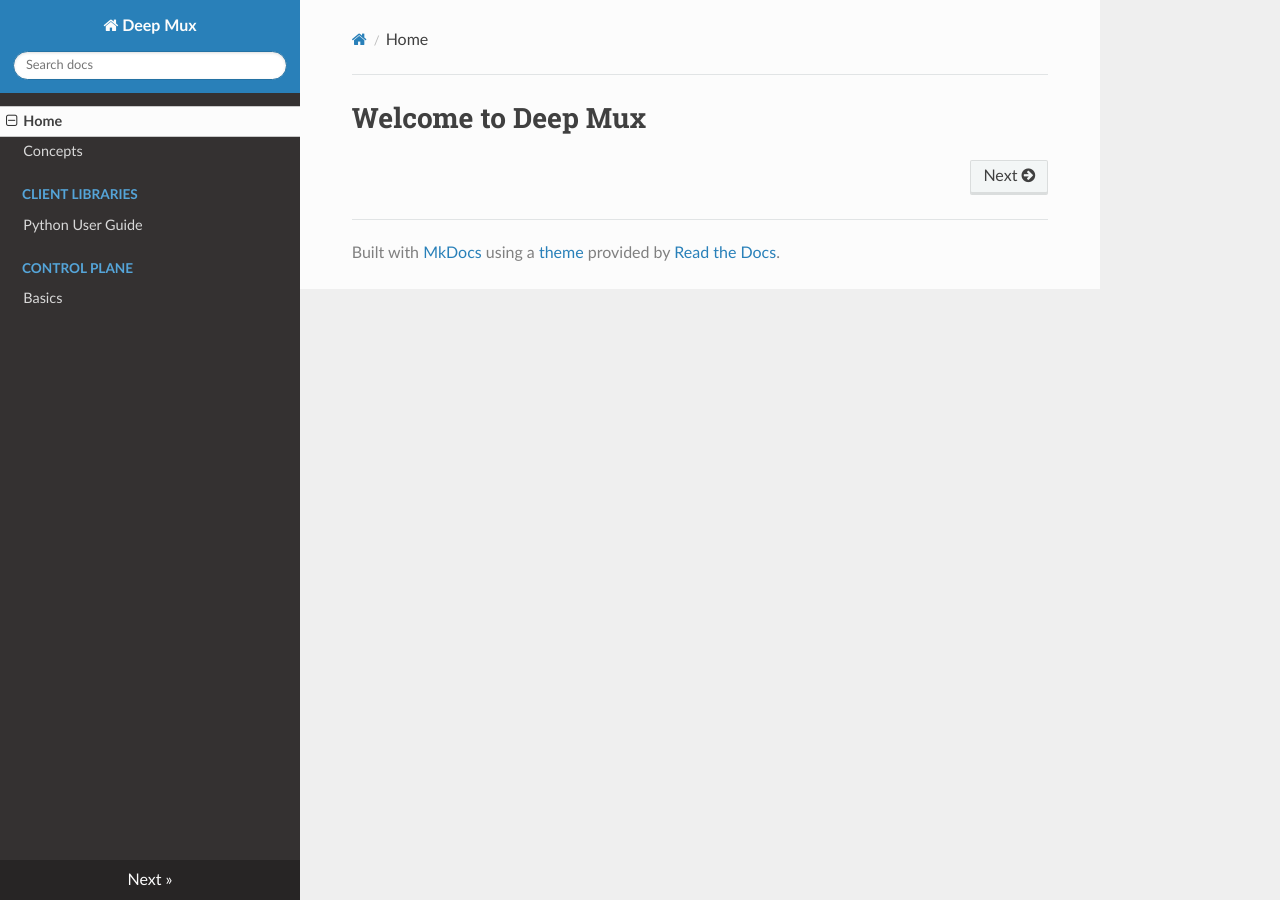
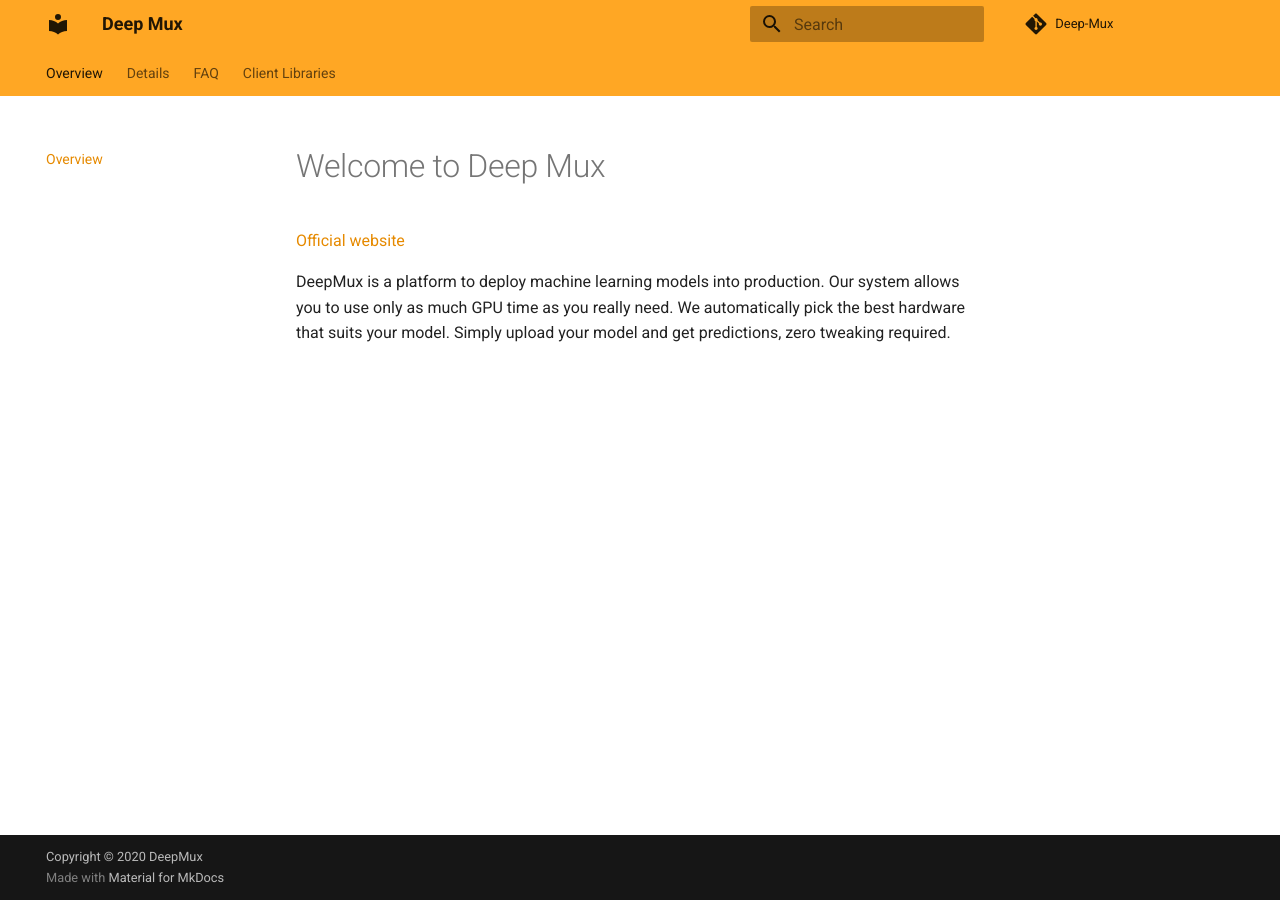
Before and after one commit to Deep-Mux/Deep-Mux.github.io, an MkDocs documentation site: the page built from docs/index.md, in a window 1280 px wide. Built offline with MkDocs 1.6.1 and Material for MkDocs 9.7.7, drawn with Linux system fonts in a browser that asks for light colours; nearby versions of some CDN libraries; comment, search, counter and statistics services are not loaded.

Commit message:
ready! material

```diff
--- a/docs/index.md
+++ b/docs/index.md
@@ -1 +1,8 @@
 # Welcome to Deep Mux
+
+[Official website](https://deepmux.com)
+
+DeepMux is a platform to deploy machine learning models into production.
+Our system allows you to use only as much GPU time as you really need.
+We automatically pick the best hardware that suits your model.
+Simply upload your model and get predictions, zero tweaking required.
--- a/mkdocs.yml
+++ b/mkdocs.yml
@@ -1,9 +1,23 @@
 site_name: Deep Mux
+site_description: Deep Mux documentation
+
+repo_name: Deep-Mux
+repo_url: https://github.com/Deep-Mux/deepmux-python
+
+copyright: Copyright &copy; 2020 DeepMux
+
 nav:
-  - Home: 'index.md'
-  - Concepts: 'concepts.md'
+  - Overview: index.md
+  - Details: details.md
+  - FAQ: faq.md
   - 'Client Libraries':
-    - 'Python User Guide': 'client-libraries/python/user-guide.md'
-  - 'Control Plane':
-    - 'Basics': 'control-plane/basics.md'
-theme: readthedocs
+    - 'Python': client-libraries/python.md
+theme:
+  name: material
+  palette:
+    scheme: default
+    primary: orange
+    accent: grey
+  language: en
+  features:
+    - tabs
```
Also changed, not shown: docs/client-libraries/python.md (renamed from docs/client-libraries/python/user-guide.md, +5 -1 lines), docs/concepts.md (deleted, +0 -1 lines), docs/details.md (added, +10 -0 lines), docs/faq.md (added, +1 -0 lines), 2 other files.
